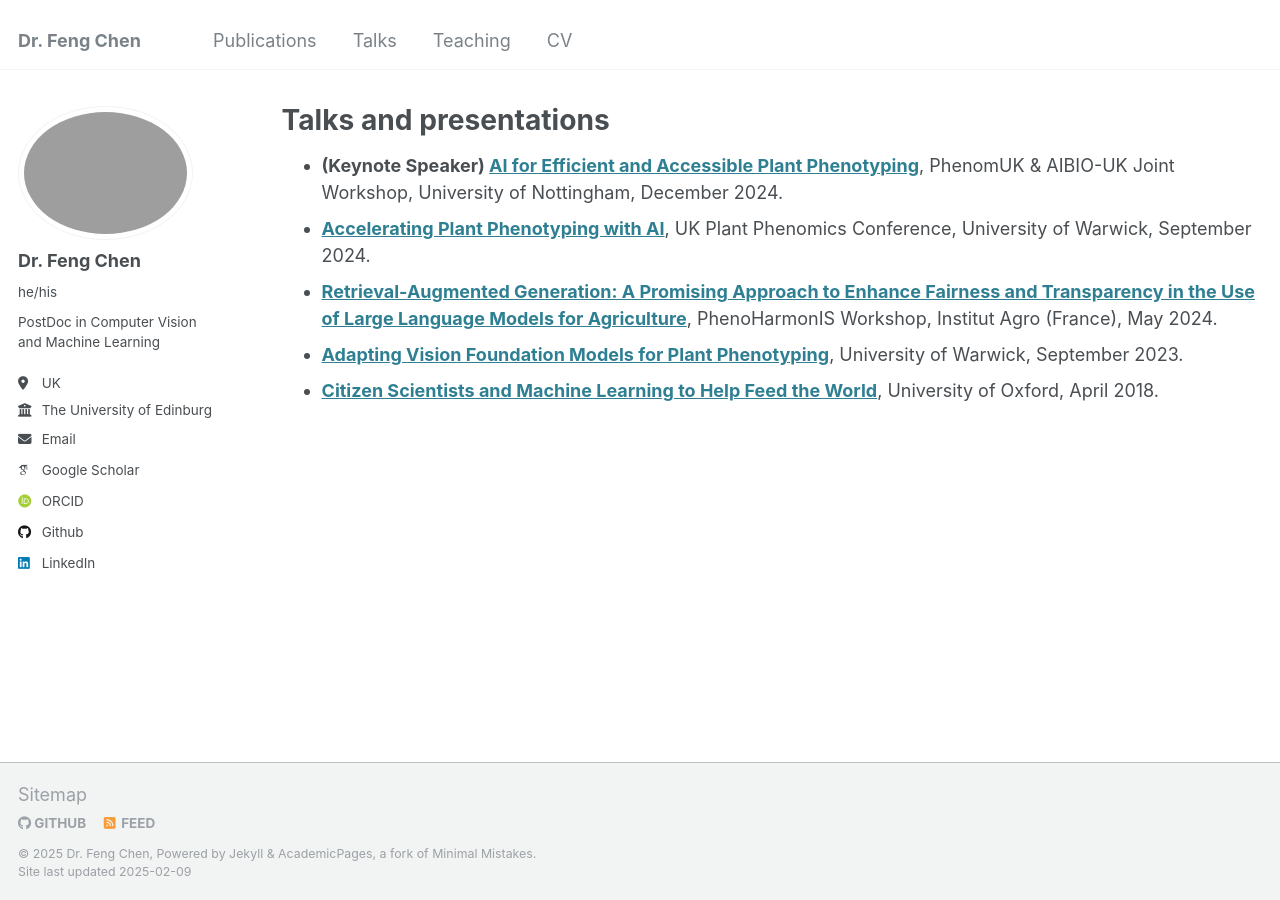
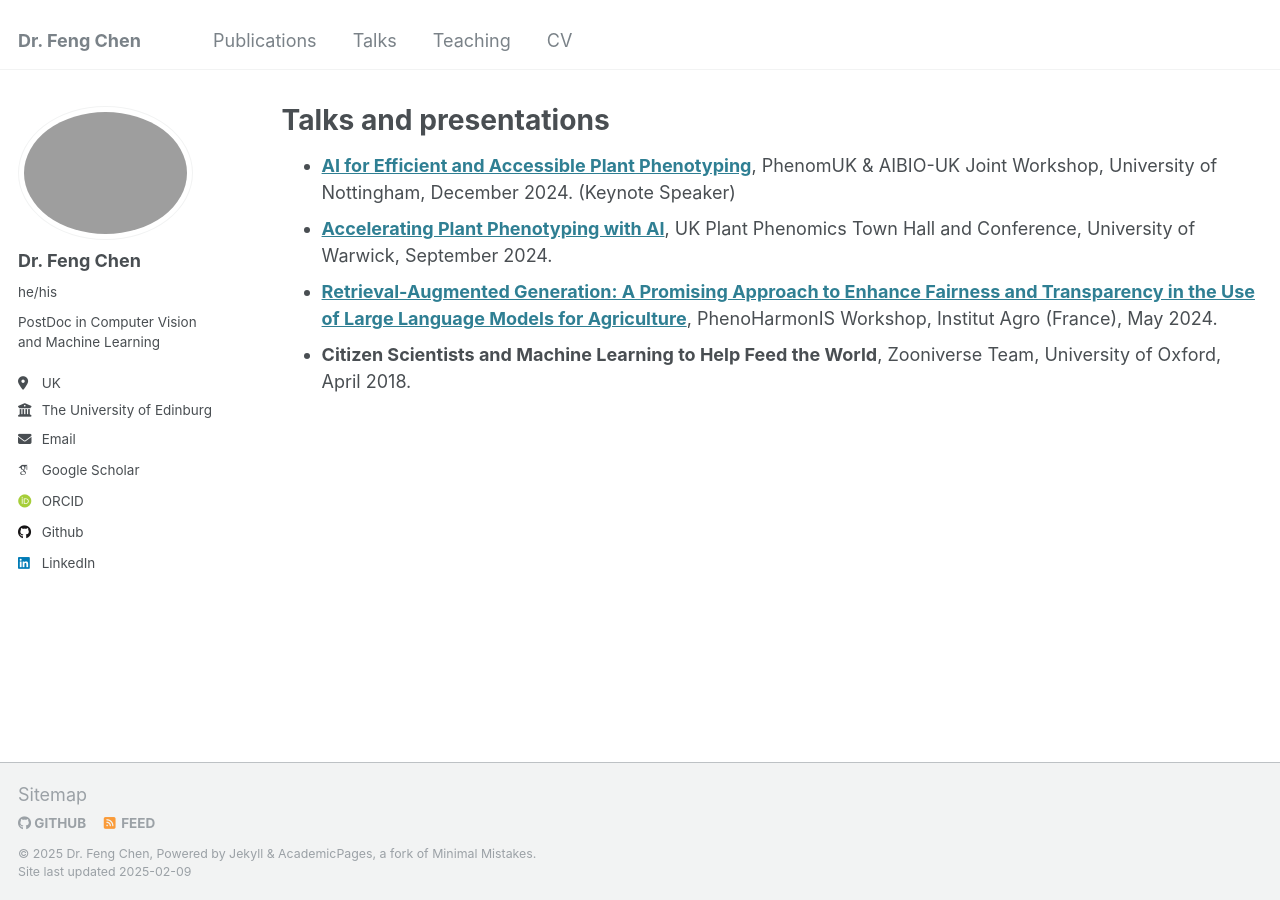
Before and after one commit to fengchen025/fengchen025.github.io, a Jekyll site: the page built from _pages/talks.html, in a window 1280 px wide. Built offline with Jekyll 4.4.1, drawn with Linux system fonts in a browser that asks for light colours; some web fonts are replaced.

Commit message:
Update talks.html

```diff
--- a/_pages/talks.html
+++ b/_pages/talks.html
@@ -17,27 +17,27 @@ author_profile: true
 
 <ul>
   <li>
-    <strong>(Keynote Speaker) <a href="ADD_URL_HERE">AI for Efficient and Accessible Plant Phenotyping</a></strong>,
-    PhenomUK & AIBIO-UK Joint Workshop, University of Nottingham, December 2024.
+    <strong><a href="https://phenomuk.org/2024/10/09/phenomuk-aibio_uk-presents-the-future-of-ai-in-plant-phenotyping/">AI for Efficient and Accessible Plant Phenotyping</a></strong>,
+    PhenomUK & AIBIO-UK Joint Workshop, University of Nottingham, December 2024. (Keynote Speaker)
   </li>
 
   <li>
-    <strong><a href="ADD_URL_HERE">Accelerating Plant Phenotyping with AI</a></strong>,
-    UK Plant Phenomics Conference, University of Warwick, September 2024.
+    <strong><a href="https://phenomuk.org/conference/programme/">Accelerating Plant Phenotyping with AI</a></strong>,
+    UK Plant Phenomics Town Hall and Conference, University of Warwick, September 2024.
   </li>
 
   <li>
-    <strong><a href="ADD_URL_HERE">Retrieval-Augmented Generation: A Promising Approach to Enhance Fairness and Transparency in the Use of Large Language Models for Agriculture</a></strong>,
+    <strong><a href="https://docs.google.com/document/d/10JRUBoXoWSofucOtb-7RYdWl_bt6e3jnux6nfNt-bE8/edit?tab=t.0">Retrieval-Augmented Generation: A Promising Approach to Enhance Fairness and Transparency in the Use of Large Language Models for Agriculture</a></strong>,
     PhenoHarmonIS Workshop, Institut Agro (France), May 2024.
   </li>
 
-  <li>
+<!--   <li>
     <strong><a href="ADD_URL_HERE">Adapting Vision Foundation Models for Plant Phenotyping</a></strong>,
     University of Warwick, September 2023.
-  </li>
+  </li> -->
 
   <li>
-    <strong><a href="ADD_URL_HERE">Citizen Scientists and Machine Learning to Help Feed the World</a></strong>,
-    University of Oxford, April 2018.
+    <strong>Citizen Scientists and Machine Learning to Help Feed the World</a></strong>,
+    Zooniverse Team, University of Oxford, April 2018.
   </li>
 </ul>
```
